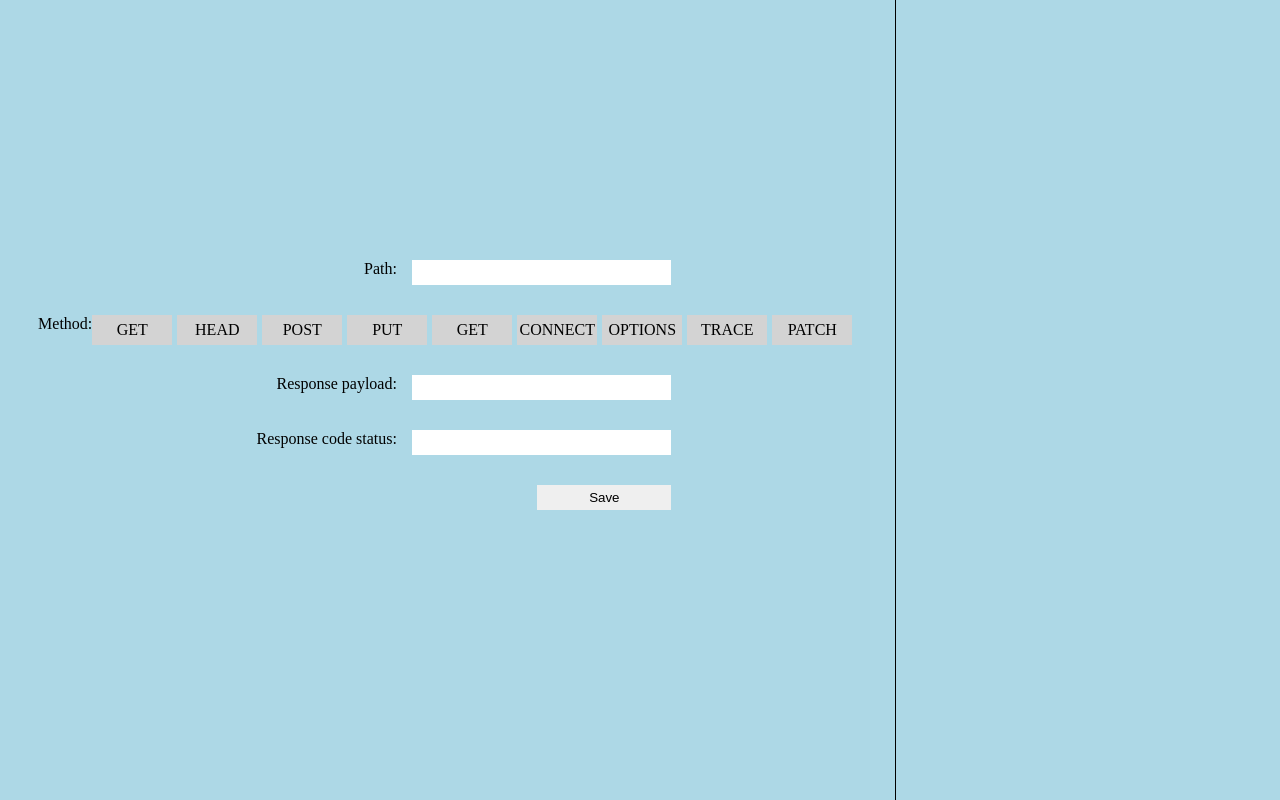
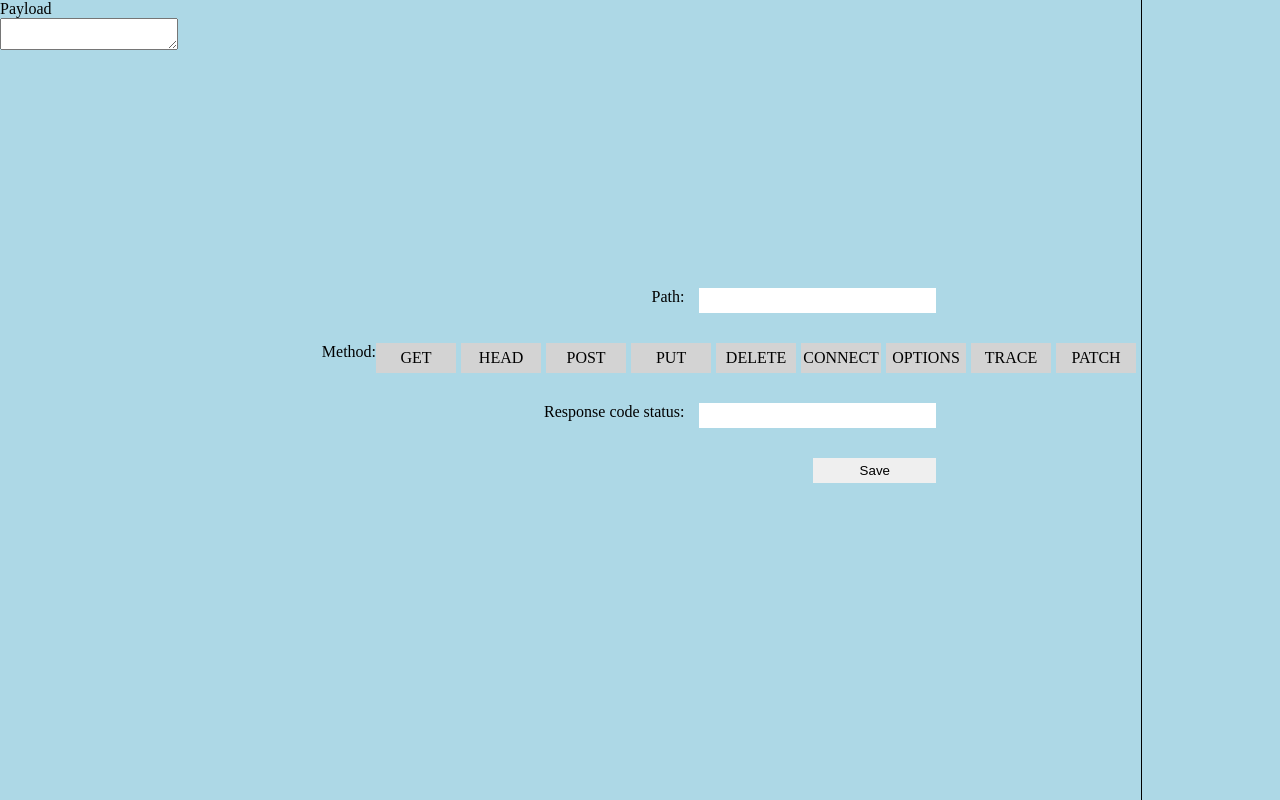
Before and after one commit to RafaelPereiraSantos/mockpy, a Flask app: page / in a window 1280 px wide. Run offline with Flask 2, Linux system fonts and the light colour scheme; data that the repository does not hold is empty.

Commit message:
improved UI

```diff
--- a/src/templates/index.html
+++ b/src/templates/index.html
@@ -14,6 +14,26 @@
 
     <div class="left-panel">
       <div class="left-panel-content">
+        <div class="payload-panel">
+          <div class="payload-panel-content">
+            <div class="payload-panel-content-title">
+              <div class="payload-panel-content-title-content">
+                Payload
+              </div>
+            </div>
+            <div class="payload-panel-content-textarea">
+              <form id="secondary-form">
+                <textarea id="payload" name="payload">
+                </textarea>
+              </form>
+            </div>
+          </div>
+        </div>
+      </div>
+    </div>
+
+    <div class="middle-panel">
+      <div class="middle-panel-content">
 
       <form id="route-form">
 
@@ -39,77 +59,65 @@
 
             <div class="form-item-method-input-content">
               <div class="form-item-method-input-content-radio">
-                <input type="radio" name="method" value="get">
+                <input type="radio" name="method" value="GET" id="GET">
               </div>
               <div class="form-item-method-input-content-text">GET</div>
             </div>
 
             <div class="form-item-method-input-content">
               <div class="form-item-method-input-content-radio">
-                <input type="radio" name="method" value="head">
+                <input type="radio" name="method" value="HEAD" id="HEAD">
               </div>
               <div class="form-item-method-input-content-text">HEAD</div>
             </div>
 
             <div class="form-item-method-input-content">
               <div class="form-item-method-input-content-radio">
-                <input type="radio" name="method" value="post">
+                <input type="radio" name="method" value="POST" id="POST">
               </div>
               <div class="form-item-method-input-content-text">POST</div>
             </div>
 
             <div class="form-item-method-input-content">
               <div class="form-item-method-input-content-radio">
-                <input type="radio" name="method" value="put">
+                <input type="radio" name="method" value="PUT" id="PUT">
               </div>
               <div class="form-item-method-input-content-text">PUT</div>
             </div>
 
             <div class="form-item-method-input-content">
               <div class="form-item-method-input-content-radio">
-                <input type="radio" name="method" value="delete">
+                <input type="radio" name="method" value="DELETE" id="DELETE">
               </div>
-              <div class="form-item-method-input-content-text">GET</div>
+              <div class="form-item-method-input-content-text">DELETE</div>
             </div>
 
             <div class="form-item-method-input-content">
               <div class="form-item-method-input-content-radio">
-                <input type="radio" name="method" value="connect">
+                <input type="radio" name="method" value="CONNECT" id="CONNECT">
               </div>
               <div class="form-item-method-input-content-text">CONNECT</div>
             </div>
 
             <div class="form-item-method-input-content">
               <div class="form-item-method-input-content-radio">
-                <input type="radio" name="method" value="options">
+                <input type="radio" name="method" value="OPTIONS" id="OPTIONS">
               </div>
               <div class="form-item-method-input-content-text">OPTIONS</div>
             </div>
 
             <div class="form-item-method-input-content">
               <div class="form-item-method-input-content-radio">
-                <input type="radio" name="method" value="trace">
+                <input type="radio" name="method" value="TRACE" id="TRACE">
               </div>
               <div class="form-item-method-input-content-text">TRACE</div>
             </div>
 
             <div class="form-item-method-input-content">
               <div class="form-item-method-input-content-radio">
-                <input type="radio" name="method" value="patch">
+                <input type="radio" name="method" value="PATCH" id="PATCH">
               </div>
               <div class="form-item-method-input-content-text">PATCH</div>
-            </div>
-
-          </div>
-
-          <div class="form-item">
-
-            <div class="form-item-label">
-              <label for="payload">Response payload:</label>
-            </div>
-
-            <div class="form-item-field">
-              <input id="payload" type="text" name="payload">
             </div>
 
           </div>
@@ -201,9 +209,10 @@
 
   }
 
-  const processForm = async (form) => {
-    const formData = new FormData(form);
-    const data = (k) => formData.get(k);
+  const processForm = async (mainForm, secondaryForm) => {
+    const mainFormData = new FormData(mainForm);
+    const payloadFormData = new FormData(secondaryForm);
+    const data = (k) => mainFormData.get(k) || payloadFormData.get(k);
 
     const payload = {
       path: data('path'),
@@ -229,10 +238,7 @@
 
     const url = urlRoute + '/routes';
 
-    const handleData = (data) => {
-      console.log(data);
-      reloadMockList();
-    }
+    const handleData = (data) => { reloadMockList(); }
 
     return await fetch(url, {
           method: 'POST',
@@ -247,7 +253,7 @@
   const fillForm = async (routePath) => {
     const handleData = (data) => {
       pathInput.value = data.path;
-      methodInput.value = data.method;
+      document.getElementById(data.method).checked = true;
       payloadInput.value = JSON.stringify(data.response_payload);
       codeStatusInput.value =  data.response_code;
       console.log(data.path);
@@ -264,17 +270,17 @@
     .then(handleData);
   }
 
-  const addEventsToForm = (form) => {
+  const addEventsToForm = (mainForm, secondaryForm) => {
     const processFormEvent = (e) => {
       if (e.preventDefault) e.preventDefault();
-      processForm(form);
+      processForm(mainForm, secondaryForm);
       return false;
     };
 
-    if (form.attachEvent) {
-      form.attachEvent('submit', processFormEvent);
+    if (mainForm.attachEvent) {
+      mainForm.attachEvent('submit', processFormEvent);
     } else {
-      form.addEventListener('submit', processFormEvent);
+      mainForm.addEventListener('submit', processFormEvent);
     }
   }
 
@@ -288,10 +294,13 @@
     });
   }
 
-  const formId = 'route-form'
-  const form = document.getElementById(formId)
+  const mainFormId = 'route-form'
+  const secondaryFormId = 'secondary-form'
 
-  addEventsToForm(form);
+  const mainForm = document.getElementById(mainFormId)
+  const secondaryForm = document.getElementById(secondaryFormId)
+
+  addEventsToForm(mainForm, secondaryForm);
   addEventsToLinks();
 
   reloadMockList();
```
